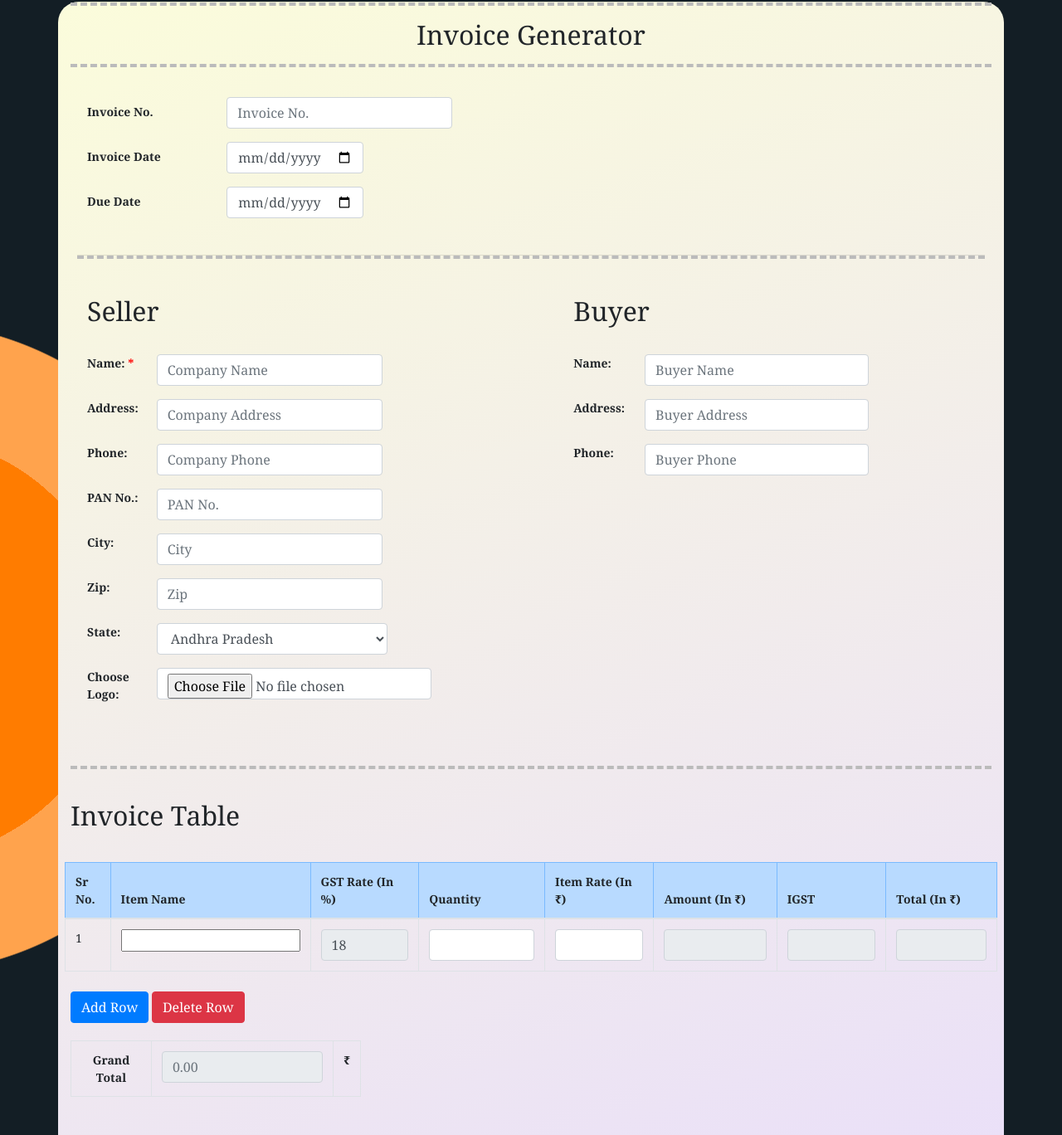
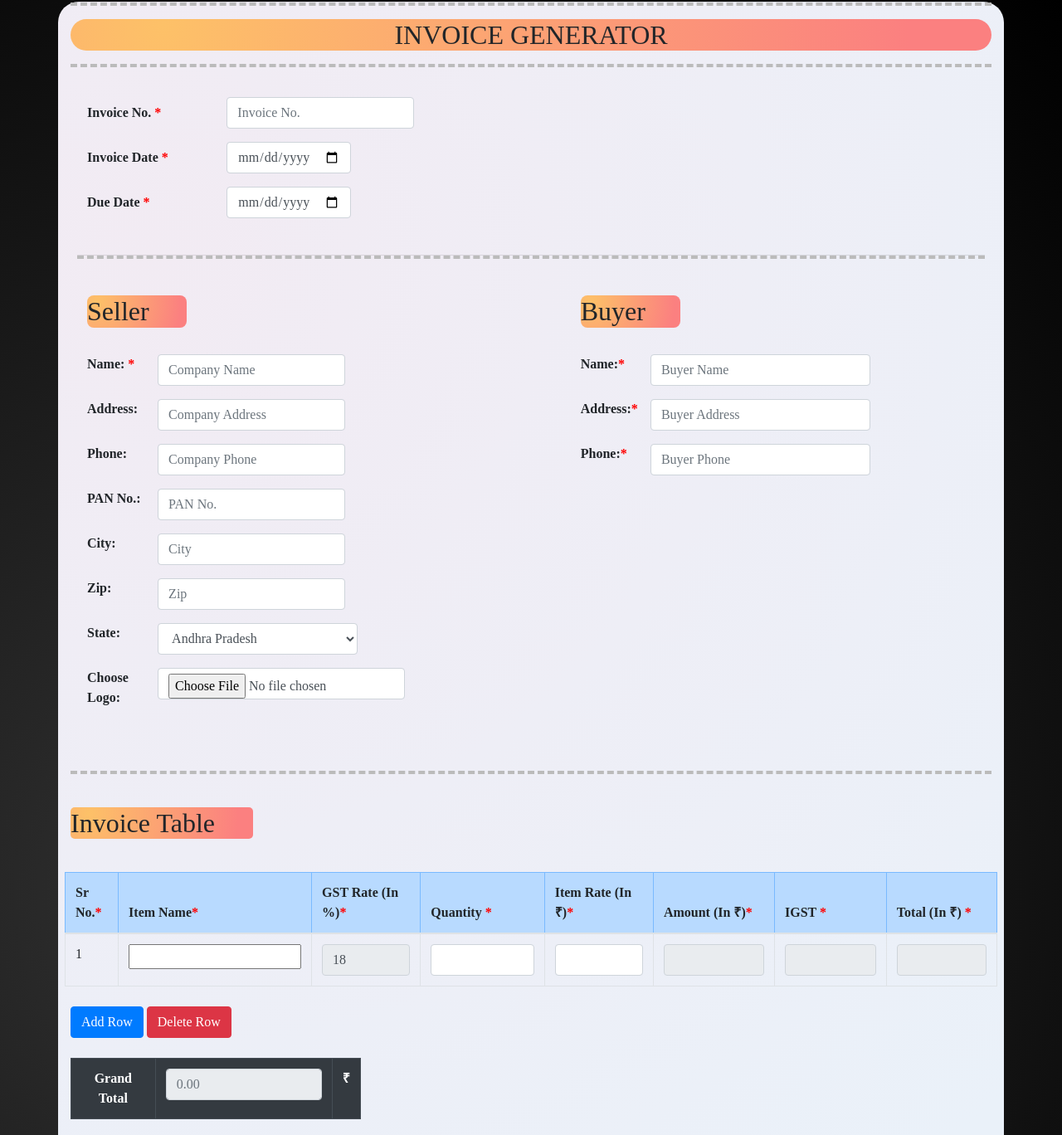
Before and after one commit to shivam820/invoice-generator, a plain HTML site: page index.html in a window 1280 px wide. Shown: the part 14-1382 px from the top of the page at 83% size. Drawn offline with nearby package versions, Linux system fonts and the light colour scheme; a web font is replaced by a local one.

Commit message:
Update index.html

```diff
--- a/index.html
+++ b/index.html
@@ -5,29 +5,25 @@
     <meta http-equiv="X-UA-Compatible" content="IE=edge">
     <meta name="viewport" content="width=device-width, initial-scale=1.0">
     <title>Invoice-Generator</title>
-    <link href="assets/css/bootstrap-responsive.css" rel="stylesheet">
+
     <link rel="stylesheet" href="https://cdn.jsdelivr.net/npm/bootstrap@4.6.2/dist/css/bootstrap.min.css"
         integrity="sha384-xOolHFLEh07PJGoPkLv1IbcEPTNtaed2xpHsD9ESMhqIYd0nLMwNLD69Npy4HI+N" crossorigin="anonymous">
 
 
     <script src="//code.jquery.com/jquery-1.11.1.min.js"></script>
+    <link href="http://fonts.cdnfonts.com/css/cerebri-sans" rel="stylesheet">
     <style>
+
     body {
-    font-family: Georgia, 'Times New Roman', Times, sans-serif;
-    font-size: 14px;
-    background: radial-gradient(circle at -8.9% 51.2%, rgb(255, 124, 0) 0%, rgb(255, 124, 0) 15.9%, rgb(255, 163, 77) 15.9%, rgb(255, 163, 77) 24.4%, rgb(19, 30, 37) 24.5%, rgb(19, 30, 37) 66%);
+    font-family: "Cerebri Sans", 'Times New Roman', Times, sans-serif;
+    font-size: 16px;
+    background: radial-gradient(circle at 24.1% 68.8%, rgb(50, 50, 50) 0%, rgb(0, 0, 0) 99.4%);
     }
 
     .required {
     color: red;
     }
-    .vertical-center {
-    margin: 0;
-    position: absolute;
-    top: 50%;
-    -ms-transform: translateY(-50%);
-    transform: translateY(-50%);
-    }
+
 
     input[type=number] {
     -moz-appearance: textfield;
@@ -45,9 +41,9 @@
 <body>
     <!--<div style="padding-left: 50px; padding-right: 50px;"><script src="//code.jquery.com/jquery-1.11.1.min.js"></script>-->
 
-<div class="container" style="background: linear-gradient(-20deg, rgb(233, 222, 250) 0%, rgb(251, 252, 219) 100%);border-radius:25px">
+<div class="container" style="background: radial-gradient(circle at 10% 20%, rgb(242, 235, 243) 0%, rgb(234, 241, 249) 90.1%);border-radius:25px">
     <hr style="border-bottom: 4px dashed #bbb;">
-    <h2 align="center">Invoice Generator</h2>
+    <h2 align="center" style="border-radius: 25px;background: radial-gradient(circle at 10% 20%, rgb(253, 193, 104) 0%, rgb(251, 128, 128) 90%); ">INVOICE GENERATOR</h2>
     <hr style="border-top: 4px dashed #bbb;">
     <form action="">
      <div class="table-responsive p-2">
@@ -58,23 +54,23 @@
                     <td class="font-weight-bold">
                         <div class="form-group row">
 
-                            <label for="invoice-num" class="col-sm-2 col-form-label">Invoice No. </label>
+                            <label for="invoice-num" class="col-sm-2 col-form-label">Invoice No. <span class="required">*</span> </label>
                             <div class="col-xs-2">
-                                <input type="number" class="form-control" id="invoice-no" placeholder="Invoice No.">
+                                <input type="number" class="form-control" id="invoice-no" placeholder="Invoice No." required>
                             </div>
                         </div>
 
                         <div class="form-group row">
-                            <label for="invoice-date" class="col-sm-2 col-form-label">Invoice Date </label>
+                            <label for="invoice-date" class="col-sm-2 col-form-label">Invoice Date <span class="required">*</span></label>
                             <div class="col-xs-2">
-                                <input type="date" class="form-control" id="invoice-date" placeholder="Invoice Date">
+                                <input type="date" class="form-control" id="invoice-date" placeholder="Invoice Date" required>
                             </div>
                         </div>
 
                         <div class="form-group row">
-                            <label for="invoice-due" class="col-sm-2 col-form-label">Due Date </label>
+                            <label for="invoice-due" class="col-sm-2 col-form-label">Due Date <span class="required">*</span></label>
                             <div class="col-xs-2">
-                                <input type="date" class="form-control" id="invoice-due" placeholder="Due Date">
+                                <input type="date" class="form-control" id="invoice-due" placeholder="Due Date" required>
                             </div>
                         </div>
 
@@ -87,8 +83,8 @@
             <tbody>
 
                 <tr class="add">
-                    <td><h2>Seller</h2></td>
-                    <td><h2>Buyer</h2></td>
+                    <td><h2 style="background: radial-gradient(circle at 10% 20%, rgb(253, 193, 104) 0%, rgb(251, 128, 128) 90%); border-radius:8px; width:120px;">Seller</h2></td>
+                    <td><h2 style="background: radial-gradient(circle at 10% 20%, rgb(253, 193, 104) 0%, rgb(251, 128, 128) 90%); border-radius:8px; width:120px;">Buyer</h2></td>
 
                 </tr>
                 <tr class="content">
@@ -191,25 +187,25 @@
                 </td>
                     <td class="font-weight-bold">
                             <div class="form-group row">
-                                <label for="bname" class="col-sm-2 ">Name: </label>
+                                <label for="bname" class="col-sm-2 " >Name:<span class="required">*</span></label>
                                 <div class="col-sm-7">
-                                    <input type="text" class="form-control" id="b-name" placeholder="Buyer Name" align="right">
+                                    <input type="text" class="form-control" id="b-name" placeholder="Buyer Name" align="right" required>
                                 </div>
                             </div>
 
                             <div class="form-group row">
-                                <label for="bAddress" class="col-sm-2 ">Address: </label>
+                                <label for="bAddress" class="col-sm-2 ">Address:<span class="required">*</span></label>
                                 <div class="col-sm-7">
-                                    <input type="text" class="form-control" id="b-add" placeholder="Buyer Address" align="right">
+                                    <input type="text" class="form-control" id="b-add" placeholder="Buyer Address" align="right" required>
                                 </div>
                             </div>
 
                             <div class="form-group row">
-                                <label for="bPhone" class="col-sm-2 ">Phone: </label>
+                                <label for="bPhone" class="col-sm-2 ">Phone:<span class="required">*</span></label>
                                 <div class="col-sm-7">
                                     <input class="form-control numphone"
                                         oninput="javascript: if (this.value.length > this.maxLength) this.value = this.value.slice(0, this.maxLength);"
-                                        type="number" maxlength="10" id="b-phone" placeholder="Buyer Phone">
+                                        type="number" maxlength="10" id="b-phone" placeholder="Buyer Phone" required>
                                 </div>
                             </div></td>
                 </tr>
@@ -220,19 +216,19 @@
 
     <hr style="border-top: 4px dashed #bbb;">
 
-   <br> <h2>Invoice Table</h2><br>
+   <br> <h2 style="background: radial-gradient(circle at 10% 20%, rgb(253, 193, 104) 0%, rgb(251, 128, 128) 90%); border-radius:5px; width:220px;">Invoice Table</h2><br>
     <div class="row clearfix">
         <div class="col-md-12 table-responsive p-2">
             <table class="table table-bordered table-hover" id="goods_table">
                 <thead class="table-primary">
-                    <th>Sr No.</th>
-                    <th>Item Name</th>
-                    <th>GST Rate (In %)</th>
-                    <th>Quantity</th>
-                    <th>Item Rate (In ₹)</th>
-                    <th>Amount (In ₹)</th>
-                    <th>IGST</th>
-                    <th>Total (In ₹)</th>
+                    <th>Sr No.<span class="required">*</span></th>
+                    <th>Item Name<span class="required">*</span></th>
+                    <th>GST Rate (In %)<span class="required">*</span></th>
+                    <th>Quantity <span class="required"> *</span></th>
+                    <th>Item Rate (In ₹)<span class="required">*</span></th>
+                    <th>Amount (In ₹)<span class="required">*</span></th>
+                    <th>IGST <span class="required">*</span></th>
+                    <th>Total (In ₹) <span class="required">*</span></th>
 
                 </thead>
                 <tbody>
@@ -241,8 +237,8 @@
                         <td><input type="text" name="item-name" width="60px" id="item-name" required></td>
                         <td><input type="number" name="item-gst" id="item-gst" class="form-control gst" value="18" readonly>
                         </td>
-                        <td><input type="number" name="item-qty" id="item-qty" class="form-control qty" min="0"></td>
-                        <td><input type="number" name="item-rate" id="item-rate" class="form-control rate" min="0"></td>
+                        <td><input type="number" name="item-qty" id="item-qty" class="form-control qty" min="0" required></td>
+                        <td><input type="number" name="item-rate" id="item-rate" class="form-control rate" min="0" required></td>
                         <td><input type="number" name="item-amt" id="item-amt" class="form-control amt" min="0" readonly></td>
                         <td><input type="number" name="item-igst" id="item-igst" class="form-control igst" min="0.00"
                                 readonly></td>
@@ -259,12 +255,12 @@
     <br><br>
     <div class="row clearfix">
         <div class="pull-right col-md-4">
-            <table class="table table-bordered table-hover" style="border: 1px" id="table-total">
-                <tbody>
+            <table class="table table-bordered table-hover bg-secondary" style="border: 1px" id="table-total">
+                <tbody class="thead-dark">
                     <tr>
                         <th class="text-center">Grand Total</th>
-                        <td class="text-center"><input type="number" name='total_amount' id="total_amount"
-                                placeholder='0.00' class="form-control" readonly /></td>
+                        <th class="text-center"><input type="number" name='total_amount' id="total_amount"
+                                placeholder='0.00' class="form-control" readonly /></th>
                         <th class="text-center">₹</th>
                     </tr>
                 </tbody>
@@ -311,7 +307,7 @@
             calc();
         });
 
-        //disables scrolling inside input type "number"
+
 
 
     });
```
